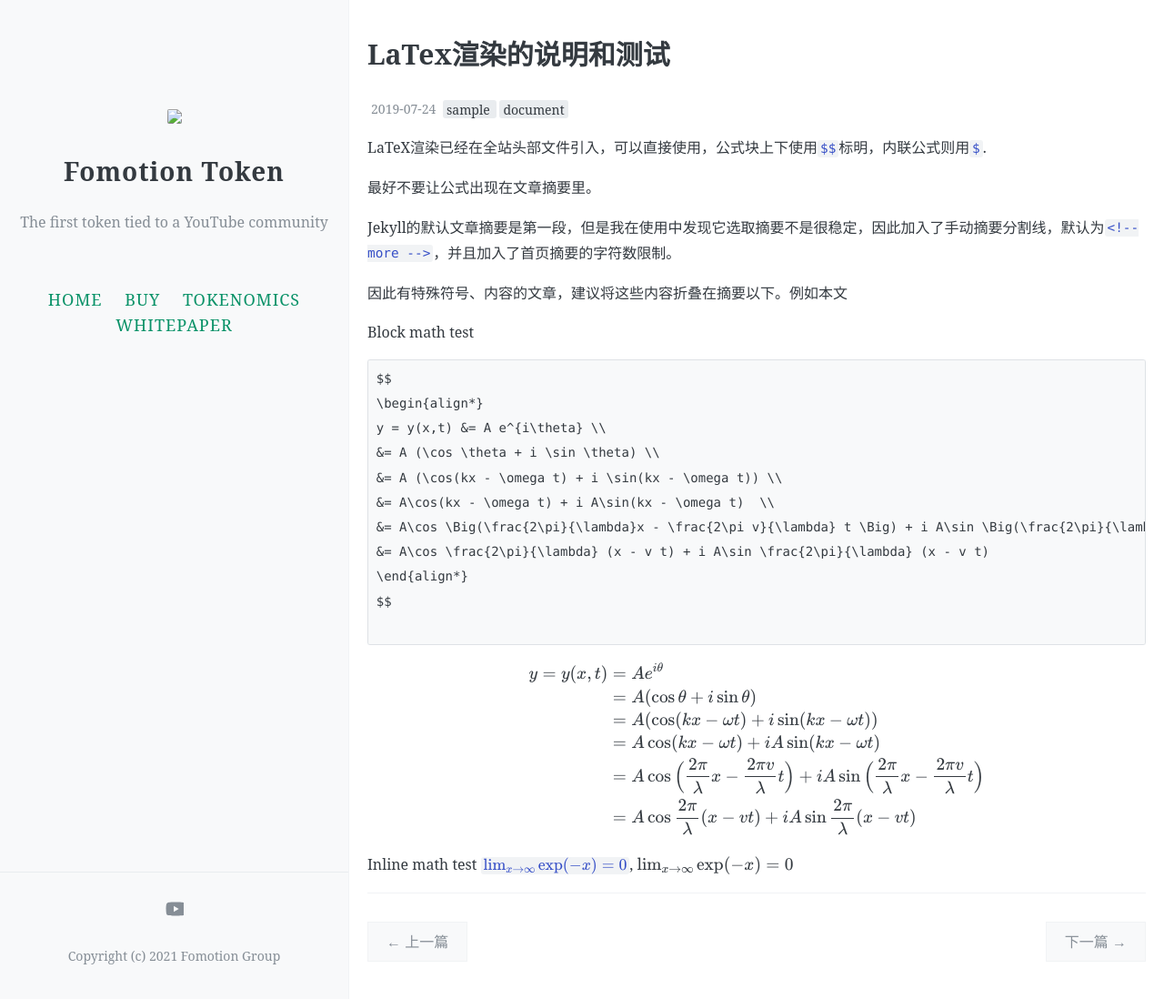
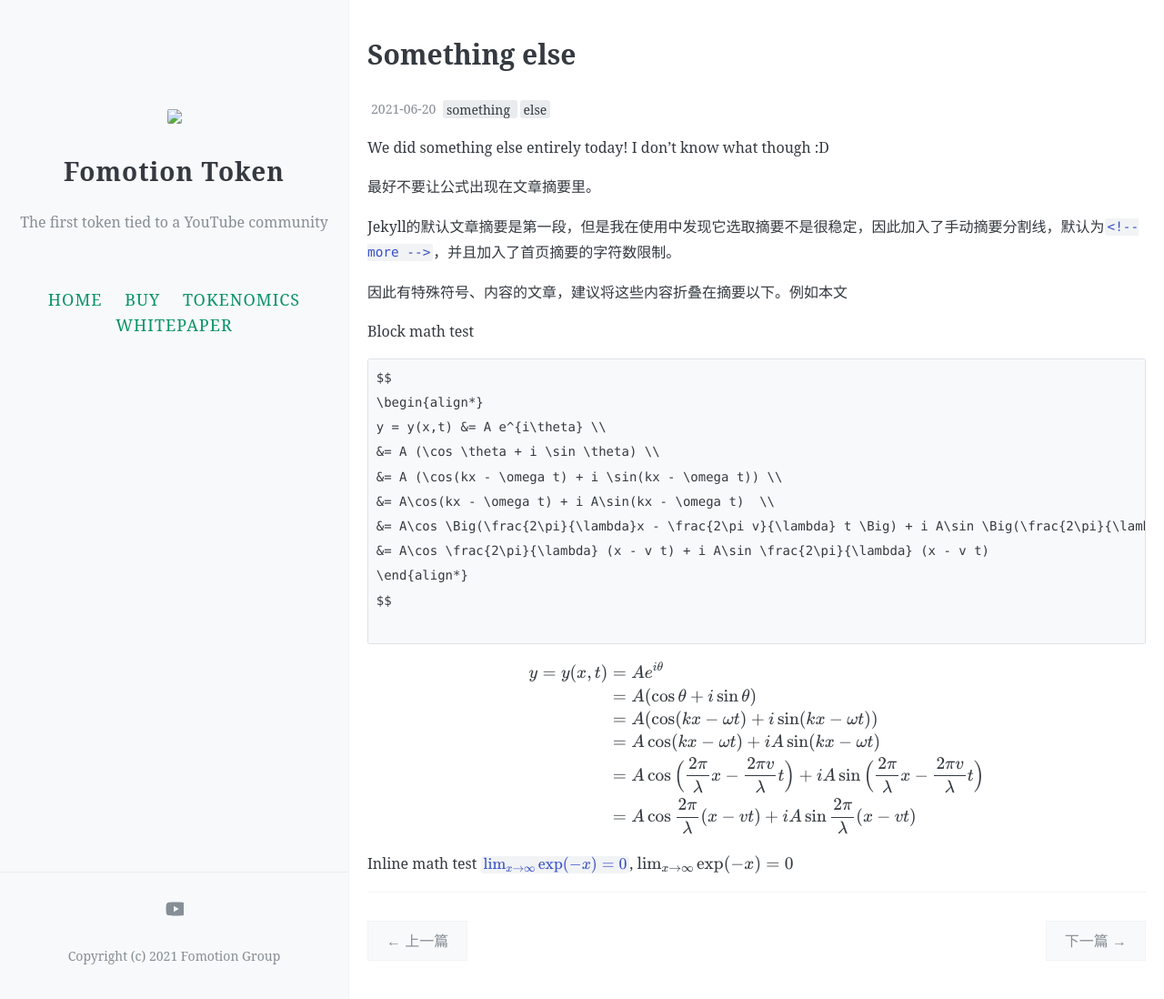
Before and after one commit to frankhuurman/fomotiontoken, a Jekyll site: the page built from _posts/2019-07-24-math-test.md, in a window 1280 px wide and 1098 px high. Shown: the whole window at 91% size. Built offline with Jekyll 4.4.1, drawn with Linux system fonts in a browser that asks for light colours; formulas are drawn with MathJax 3; comment, search, counter and statistics services are not loaded.

Commit message:
edit post

```diff
--- a/_posts/2019-07-24-math-test.md
+++ b/_posts/2019-07-24-math-test.md
@@ -1,12 +1,12 @@
 ---
 layout: post
-title: LaTex渲染的说明和测试
-date: 2019-07-24
-Author: 来自中世界
-tags: [sample, document]
-comments: true
+title: Something else
+date: 2021-06-20
+Author: Fomo
+tags: [something, else]
+comments: false
 ---
-LaTeX渲染已经在全站头部文件引入，可以直接使用，公式块上下使用`$$`标明，内联公式则用`$`.
+We did something else entirely today! I don't know what though :D
 
 最好不要让公式出现在文章摘要里。
 
```
